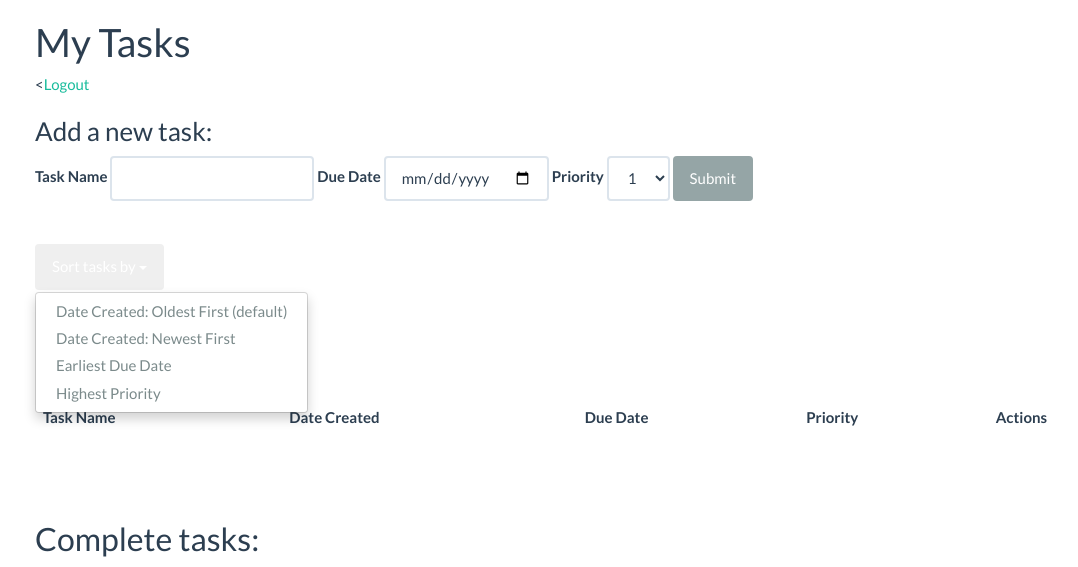
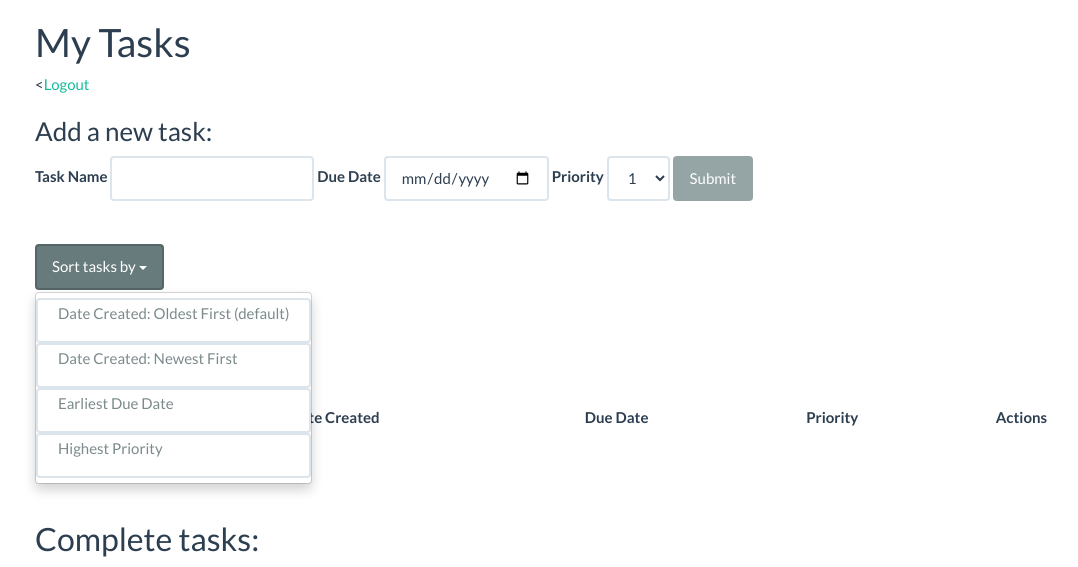
Before and after one commit to valenciarichards/flask-todo-app, a Flask app: page /tasks/ in a window 1280 px wide, after a click on "Sort tasks by". Shown: the top 567 px of the page, without its empty margins (35-1113 px from the left). Run offline with Flask 2, Linux system fonts and the light colour scheme; the visitor is signed in with stand-in values (Sample User, id 1); data that the repository does not hold is empty; some libraries are stand-ins or nearby versions.

Commit message:
Handle database errors and change style of dropdown menu in tasks.html

```diff
--- a/app.py
+++ b/app.py
@@ -5,6 +5,7 @@ from forms import SignupUserForm, LoginUserForm, AddOrUpdateTaskForm
 from models import db, User, Task
 from functools import wraps
 from datetime import datetime
+from sqlalchemy.exc import IntegrityError
 
 # Flask
 app = Flask(__name__)
@@ -100,12 +101,17 @@ def signup():
                 password=form.password.data,
             )
             # Add the new User to the database and redirect to the login page.
-            db.session.add(new_user)
-            db.session.commit()
-            flash("Account successfully created. Please sign in.")
-            return redirect(url_for("login"))
+            # Handle database errors.
+            try:
+                db.session.add(new_user)
+                db.session.commit()
+                flash("Account successfully created. Please sign in.")
+                return redirect(url_for("login"))
+            except IntegrityError:
+                error = "That username and/or email address already exists. Please login."
+                return render_template("login.html", form=form, error=error)
         else:
-            flash("Account not created. Please try again")
+            error = "Account not created. Please try again."
     return render_template("signup.html", form=form, error=error)
 
 
@@ -114,7 +120,6 @@ def signup():
 @login_required
 def tasks(sort_param=None):
     """View all tasks by selected sort order and display a form to add tasks."""
-    # TODO add ability to sort by priority
     # TODO redirect tasks/task_id to edit/task_id (look into optional routing?)
     form = AddOrUpdateTaskForm(request.form)
     # If optional sort parameter is passed, sort depending on value.
--- a/templates/tasks.html
+++ b/templates/tasks.html
@@ -38,15 +38,15 @@
 {# Dropdown Menu for sorting tasks #}
 
 <div class="dropdown">
-  <button class="btn btn-secondary dropdown-toggle" type="button" id="dropdownMenuButton" data-toggle="dropdown" aria-haspopup="true" aria-expanded="false">
+  <button class="btn btn-default dropdown-toggle" type="button" id="dropdownMenuButton" data-toggle="dropdown" aria-haspopup="true" aria-expanded="false">
     Sort tasks by
      <span class="caret"></span>
   </button>
-  <ul class="dropdown-menu" aria-labelledby="dropdownMenuButton">
-    <li><a class="dropdown-item" href="{{ url_for('tasks') }}">Date Created: Oldest First (default)</a></li>
-    <li><a class="dropdown-item" href="{{ url_for('tasks', sort_param='by_newest_first') }}">Date Created: Newest First</a></li>
-    <li><a class="dropdown-item" href="{{ url_for('tasks', sort_param='by_earliest_due_date') }}">Earliest Due Date</a></li>
-    <li><a class="dropdown-item" href="{{ url_for('tasks', sort_param='by_highest_priority') }}">Highest Priority</a></li>
+  <ul class="dropdown-menu form-group" aria-labelledby="dropdownMenuButton">
+    <li><a class="dropdown-item form-control" href="{{ url_for('tasks') }}">Date Created: Oldest First (default)</a></li>
+    <li><a class="dropdown-item form-control" href="{{ url_for('tasks', sort_param='by_newest_first') }}">Date Created: Newest First</a></li>
+    <li><a class="dropdown-item form-control" href="{{ url_for('tasks', sort_param='by_earliest_due_date') }}">Earliest Due Date</a></li>
+    <li><a class="dropdown-item form-control" href="{{ url_for('tasks', sort_param='by_highest_priority') }}">Highest Priority</a></li>
   </ul>
 </div>
 
```
